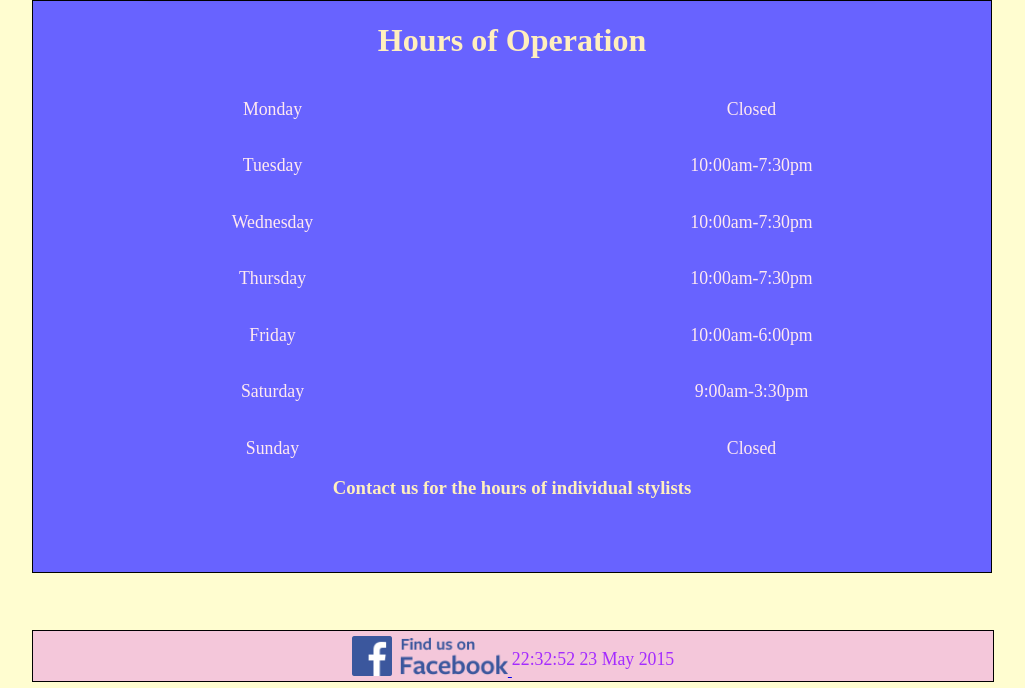
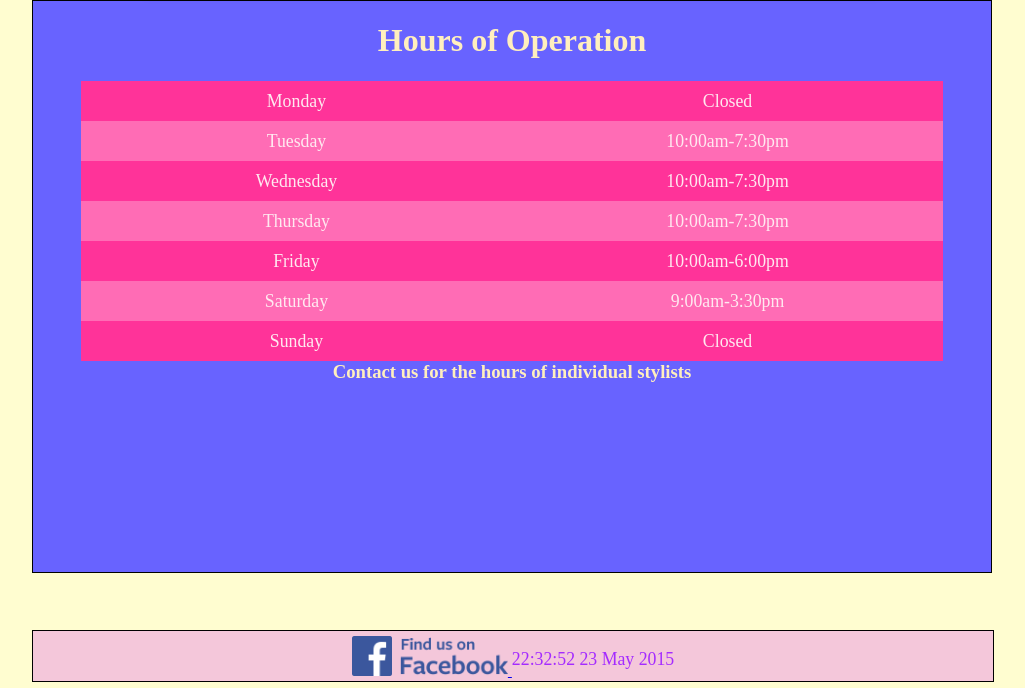
Before and after one commit to lobobabysaurus/NewAppearances, a Django app: page /hours/ in a window 1280 px wide. Shown: the part 118-806 px from the top of the page, without its empty margins (128-1153 px from the left). Run offline with Django 3.2, Linux system fonts and the light colour scheme; data comes from the database, SQL or seed files in the repository; some libraries are stand-ins or nearby versions.

Commit message:
Added row to row colors to hours app, refactored CSS for services app

```diff
--- a/hours/static/hours/css/hours.css
+++ b/hours/static/hours/css/hours.css
@@ -2,14 +2,32 @@
  * Style data for the hours application
  */
 
+.hoursContainer {
+    position: relative;
+    width: 90%;
+    left: 5%;
+}
+
+.dayOfWeek, .hoursForDay {
+    padding-top: 10px;
+    text-align: center;
+    margin: 0;
+    width: 50%;
+    height: 30px;
+}
+
 .dayOfWeek {
     float: left;
-    width: 50%;
-    text-align: center;
 }
 
 .hoursForDay {
     float: right;
-    width: 50%;
-    text-align: center;
 }
+
+.even > .dayOfWeek, .even > .hoursForDay {
+	background-color:#FF6CB5;
+}
+
+.odd > .dayOfWeek, .odd > .hoursForDay {
+	background-color:#FF3399;
+}
--- a/hours/templates/hours/hours.html
+++ b/hours/templates/hours/hours.html
@@ -10,14 +10,18 @@
     <div class="hoursHeader">
         <h1>Hours of Operation</h1>
     </div>
-    {% for day in hoursList %}
-        <div class="dayOfWeek">
-            <p>{{ day.get_day_name_display }}</p>
-        </div>
-        <div class="hoursForDay">
-            <p>{{ day.get_hours_range }}</p>
-        </div>
-    {% endfor %}
+    <div class="hoursContainer">
+        {% for day in hoursList %}
+            {% if forloop.counter|divisibleby:2 %}
+                <div class="even">
+            {% else %}
+                <div class="odd">
+            {% endif %}
+                    <p class="dayOfWeek">{{ day.get_day_name_display }}</p>
+                    <p class="hoursForDay">{{ day.get_hours_range }}</p>
+                </div>
+        {% endfor %}
+    </div>
     <div class="hoursFooter">
         <h3>Contact us for the hours of individual stylists</h3>
     </div>
```
Also changed, not shown: services/static/services/services.css (+5 -8 lines).
